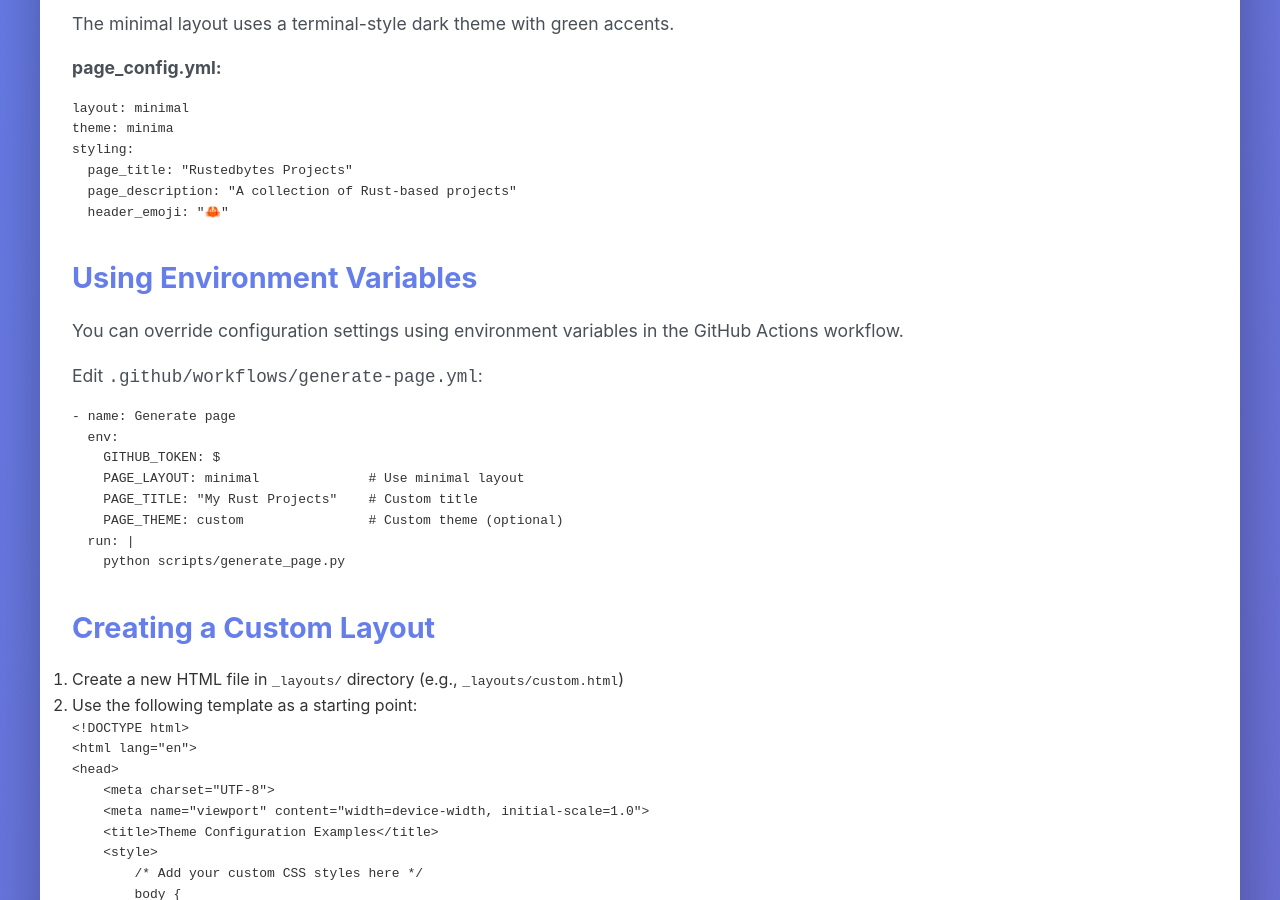
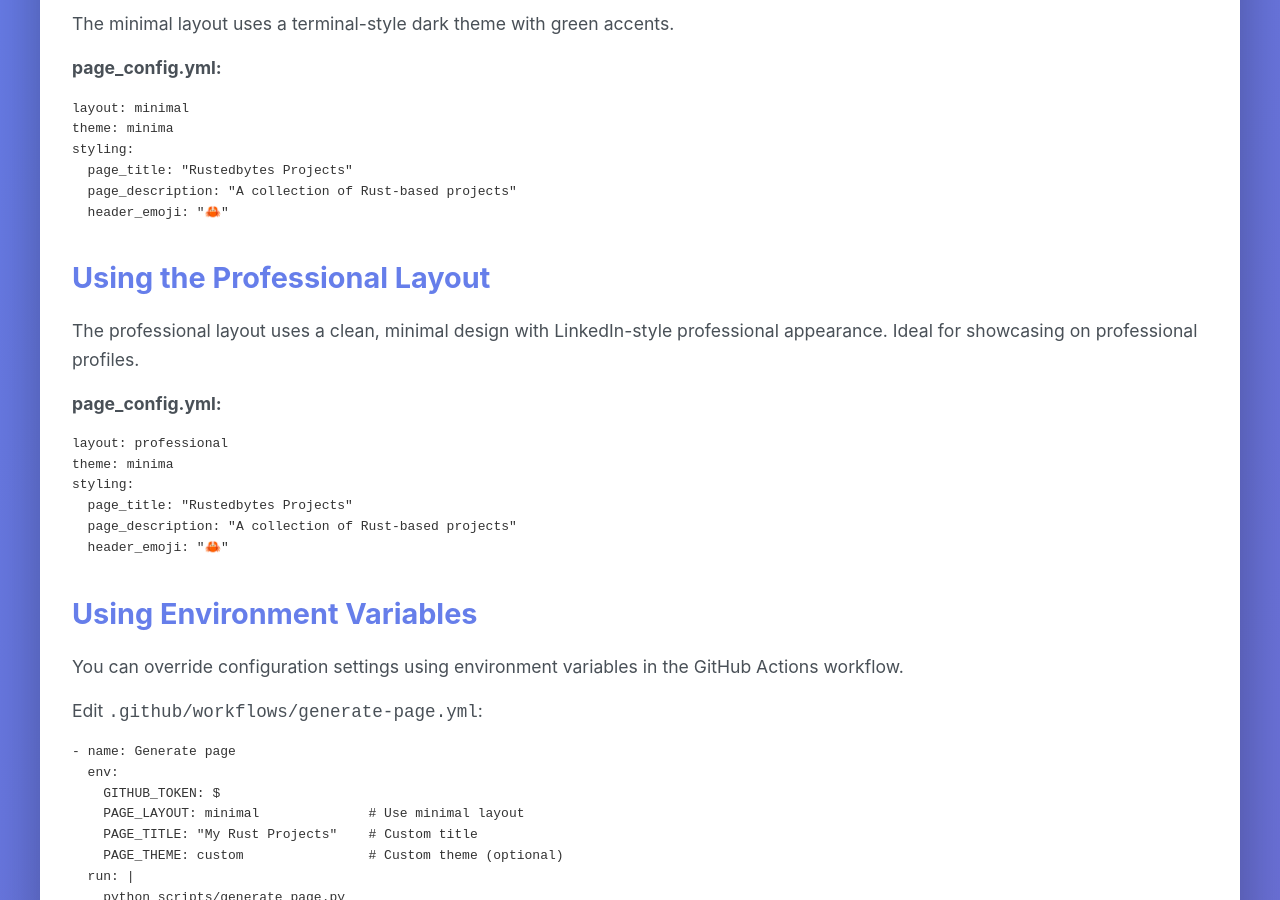
Before and after one commit to mad4j/rustedbytes, a Jekyll site: the page built from THEME_EXAMPLES.md, in a window 1280 px wide and 900 px high, scrolled down 571 px. Built offline with Jekyll 4.4.1, drawn with Linux system fonts in a browser that asks for light colours; our own code applies the rules of GitHub Pages for plain Markdown files; some of the changed text lies outside the part shown.

Commit message:
Update documentation to include professional layout
Co-authored-by: mad4j <1510799+mad4j@users.noreply.github.com>

````diff
--- a/THEME_EXAMPLES.md
+++ b/THEME_EXAMPLES.md
@@ -23,6 +23,20 @@ The minimal layout uses a terminal-style dark theme with green accents.
 **page_config.yml:**
 ```yaml
 layout: minimal
+theme: minima
+styling:
+  page_title: "Rustedbytes Projects"
+  page_description: "A collection of Rust-based projects"
+  header_emoji: "🦀"
+```
+
+## Using the Professional Layout
+
+The professional layout uses a clean, minimal design with LinkedIn-style professional appearance. Ideal for showcasing on professional profiles.
+
+**page_config.yml:**
+```yaml
+layout: professional
 theme: minima
 styling:
   page_title: "Rustedbytes Projects"
````
Also changed, not shown: GITHUB_PAGES_SETUP.md (+3 -2 lines), README.md.
